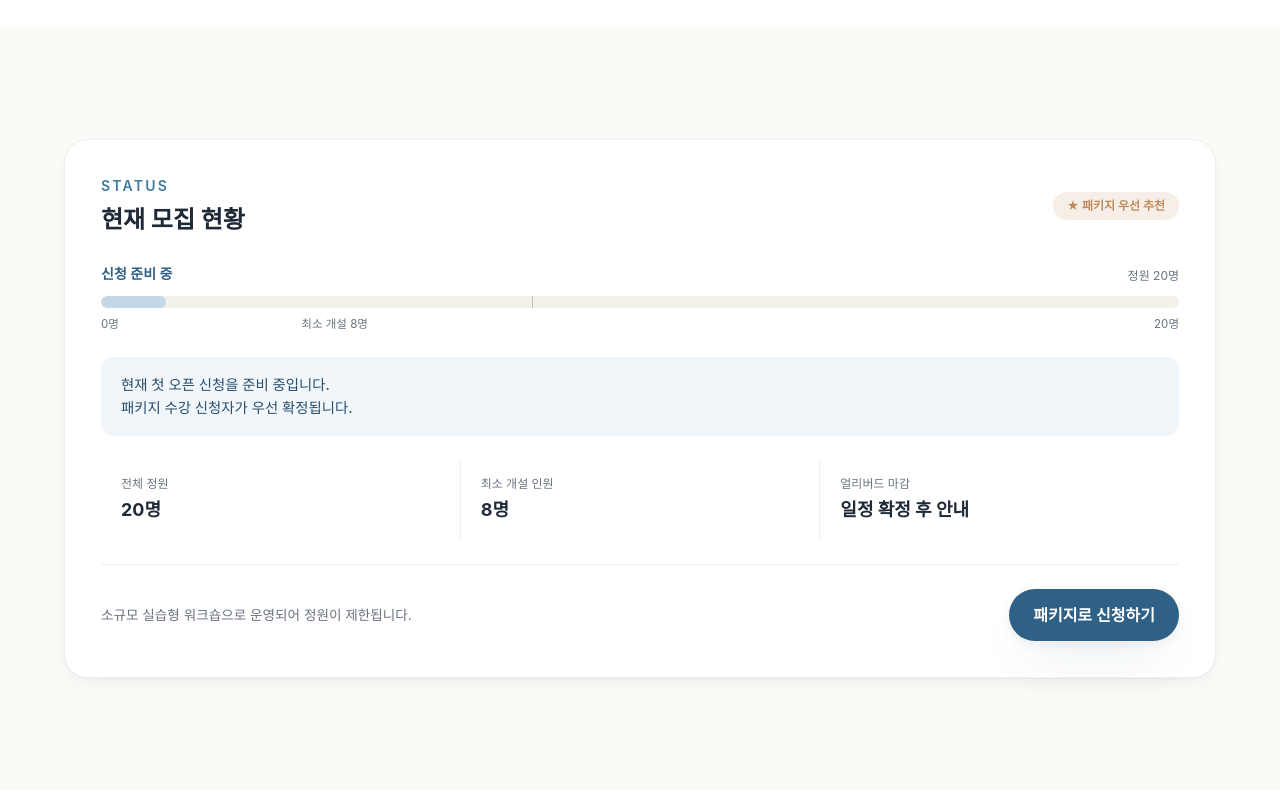
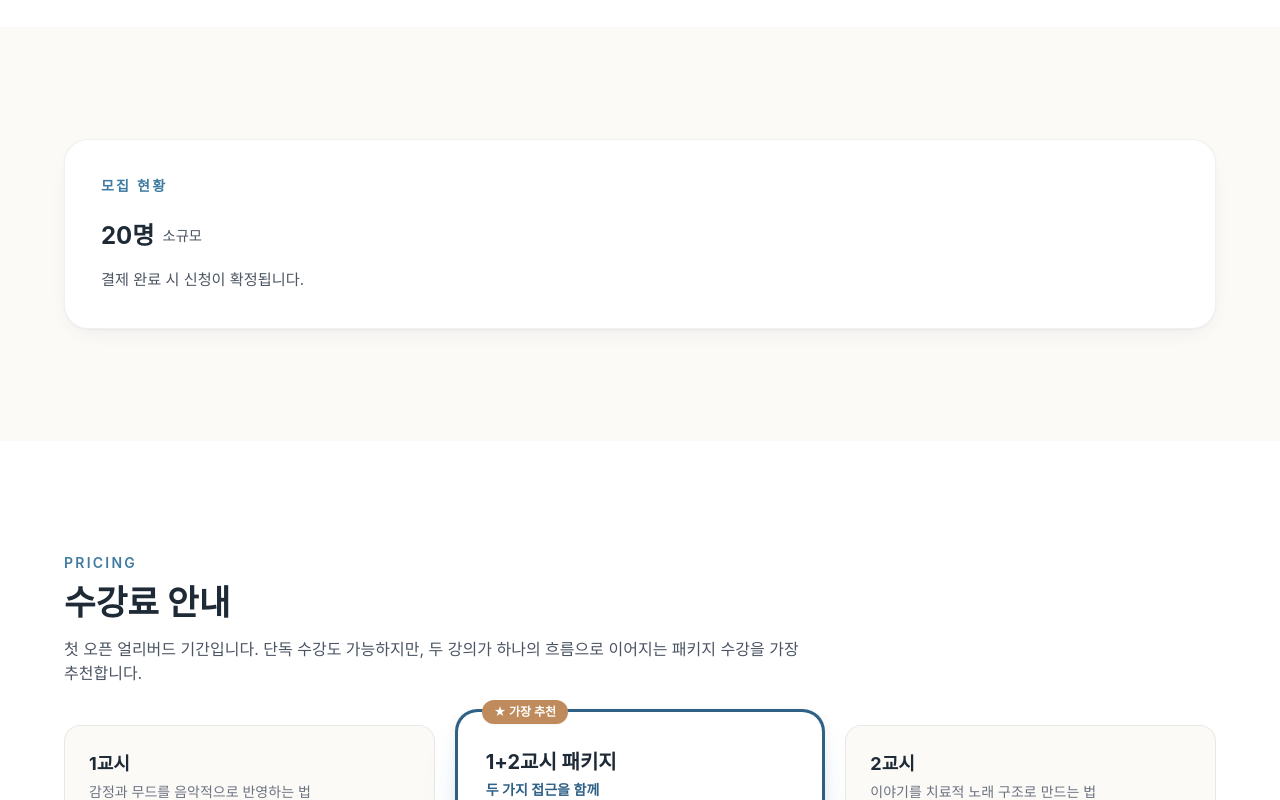
Before and after one commit to hhhiii0320-tech/pieona-workshop, a Next.js app: page / in a window 1280 px wide. Shown: the part 8620-9420 px from the top of the page. Built offline with nearby package versions, Linux system fonts and the light colour scheme.

Commit message:
Add files via upload

```diff
--- /dev/null
+++ b/components/PracticeSection.tsx
@@ -0,0 +1,27 @@
+import { practiceSection } from "@/lib/constants";
+
+export default function PracticeSection() {
+  return (
+    <section className="section bg-white">
+      <div className="container-page">
+        <h2 className="section-title">{practiceSection.title}</h2>
+
+        <div className="mt-9 grid gap-4 sm:grid-cols-3">
+          {practiceSection.items.map((item, idx) => (
+            <div
+              key={idx}
+              className="flex flex-col gap-3 rounded-2xl bg-cream p-6 shadow-card"
+            >
+              <div className="flex h-10 w-10 items-center justify-center rounded-full bg-brand-100 font-bold text-brand-600 text-sm">
+                {String(idx + 1)}
+              </div>
+              <p className="text-[0.95rem] font-medium leading-relaxed text-ink">
+                {item.title}
+              </p>
+            </div>
+          ))}
+        </div>
+      </div>
+    </section>
+  );
+}
--- a/components/StatusSection.tsx
+++ b/components/StatusSection.tsx
@@ -1,116 +1,18 @@
-import { formatDeadline, statusSection, workshopStatus } from "@/lib/constants";
-
 export default function StatusSection() {
-  const { capacity, minimumOpen, currentApplicants, packageApplicants, earlyBirdDeadline } =
-    workshopStatus;
-
-  const isEmpty = currentApplicants <= 0;
-  const ratio = Math.min(currentApplicants / capacity, 1);
-  // 0명일 때도 비어 보이지 않도록 최소 게이지를 유지합니다.
-  const barWidth = isEmpty ? 6 : Math.max(ratio * 100, 8);
-  const remaining = Math.max(capacity - currentApplicants, 0);
-  const deadline = formatDeadline(earlyBirdDeadline);
-
   return (
     <section className="section bg-cream">
       <div className="container-page">
         <div className="rounded-3xl border border-black/[0.06] bg-white p-6 shadow-card sm:p-9">
-          <div className="flex flex-wrap items-center justify-between gap-3">
-            <div>
-              <p className="eyebrow">Status</p>
-              <h2 className="mt-2 text-xl font-bold text-ink sm:text-2xl">
-                {statusSection.title}
-              </h2>
+          <p className="eyebrow">모집 현황</p>
+
+          <div className="mt-6 space-y-4">
+            <div className="flex items-center gap-2">
+              <span className="text-2xl font-bold text-ink">20명</span>
+              <span className="text-[0.9rem] text-ink-soft">소규모</span>
             </div>
-            <span className="inline-flex items-center gap-1.5 rounded-full bg-clay-100 px-3.5 py-1.5 text-xs font-bold text-clay-500">
-              ★ {statusSection.badge}
-            </span>
-          </div>
-
-          {/* 진행률 바 */}
-          <div className="mt-7">
-            <div className="flex items-end justify-between text-sm">
-              <p className="font-semibold text-ink">
-                {isEmpty ? (
-                  <span className="text-brand-600">신청 준비 중</span>
-                ) : (
-                  <>
-                    현재 <span className="text-brand-600">{currentApplicants}명</span> 신청
-                    {packageApplicants > 0 && (
-                      <span className="ml-1.5 text-xs font-medium text-ink-muted">
-                        (패키지 {packageApplicants}명)
-                      </span>
-                    )}
-                  </>
-                )}
-              </p>
-              <p className="text-xs text-ink-muted">정원 {capacity}명</p>
-            </div>
-
-            <div className="relative mt-3 h-3 w-full overflow-hidden rounded-full bg-cream-deep">
-              <div
-                className={`h-full rounded-full transition-all duration-700 ${
-                  isEmpty
-                    ? "bg-brand-200"
-                    : "bg-gradient-to-r from-brand-400 to-brand-600"
-                }`}
-                style={{ width: `${barWidth}%` }}
-              />
-              {/* 최소 개설 인원 표시 */}
-              <span
-                aria-hidden
-                className="absolute top-0 h-full w-px bg-ink/25"
-                style={{ left: `${(minimumOpen / capacity) * 100}%` }}
-              />
-            </div>
-
-            <div className="mt-2 flex justify-between text-[0.72rem] text-ink-muted">
-              <span>0명</span>
-              <span
-                className="relative"
-                style={{ marginRight: `${100 - (minimumOpen / capacity) * 100 - 4}%` }}
-              >
-                최소 개설 {minimumOpen}명
-              </span>
-              <span>{capacity}명</span>
-            </div>
-          </div>
-
-          {isEmpty && (
-            <p className="mt-6 whitespace-pre-line rounded-xl bg-brand-50 px-5 py-4 text-[0.9rem] font-medium leading-relaxed text-brand-700">
-              {statusSection.emptyStateCopy}
+            <p className="text-[0.95rem] leading-relaxed text-ink-soft">
+              결제 완료 시 신청이 확정됩니다.
             </p>
-          )}
-
-          <dl className="mt-6 grid gap-px overflow-hidden rounded-2xl bg-black/[0.06] sm:grid-cols-3">
-            <div className="bg-white px-5 py-4">
-              <dt className="text-xs text-ink-muted">전체 정원</dt>
-              <dd className="mt-1 text-lg font-bold text-ink">{capacity}명</dd>
-            </div>
-            <div className="bg-white px-5 py-4">
-              <dt className="text-xs text-ink-muted">최소 개설 인원</dt>
-              <dd className="mt-1 text-lg font-bold text-ink">{minimumOpen}명</dd>
-            </div>
-            <div className="bg-white px-5 py-4">
-              <dt className="text-xs text-ink-muted">
-                {isEmpty ? "얼리버드 마감" : "잔여석"}
-              </dt>
-              <dd className="mt-1 text-lg font-bold text-ink">
-                {isEmpty
-                  ? deadline ?? "일정 확정 후 안내"
-                  : `${remaining}석`}
-              </dd>
-            </div>
-          </dl>
-
-          <div className="mt-6 flex flex-col gap-4 border-t border-black/[0.06] pt-6 sm:flex-row sm:items-center sm:justify-between">
-            <p className="text-[0.85rem] leading-relaxed text-ink-muted">
-              {statusSection.scarcityCopy}
-              {deadline && !isEmpty && ` · 얼리버드 마감 ${deadline}`}
-            </p>
-            <a href="#apply" className="btn-primary w-full shrink-0 sm:w-auto">
-              패키지로 신청하기
-            </a>
           </div>
         </div>
       </div>
```
